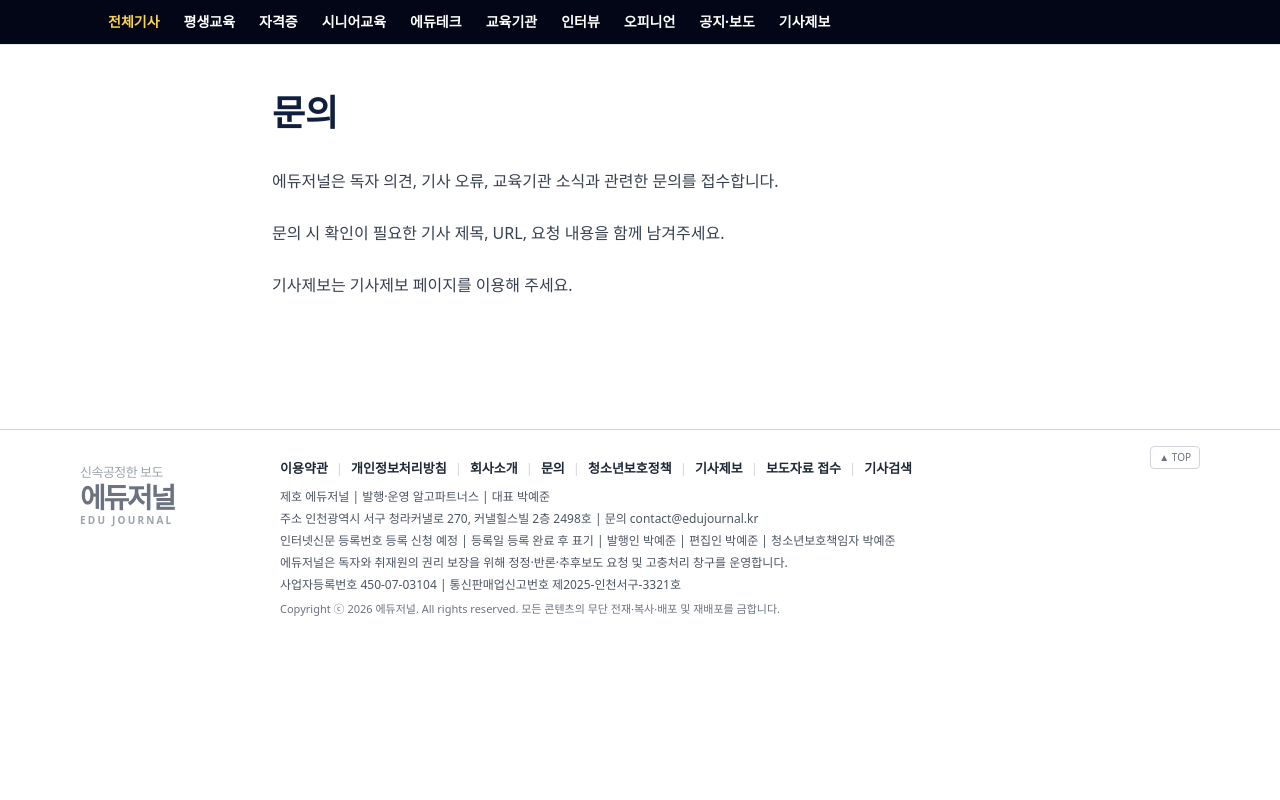
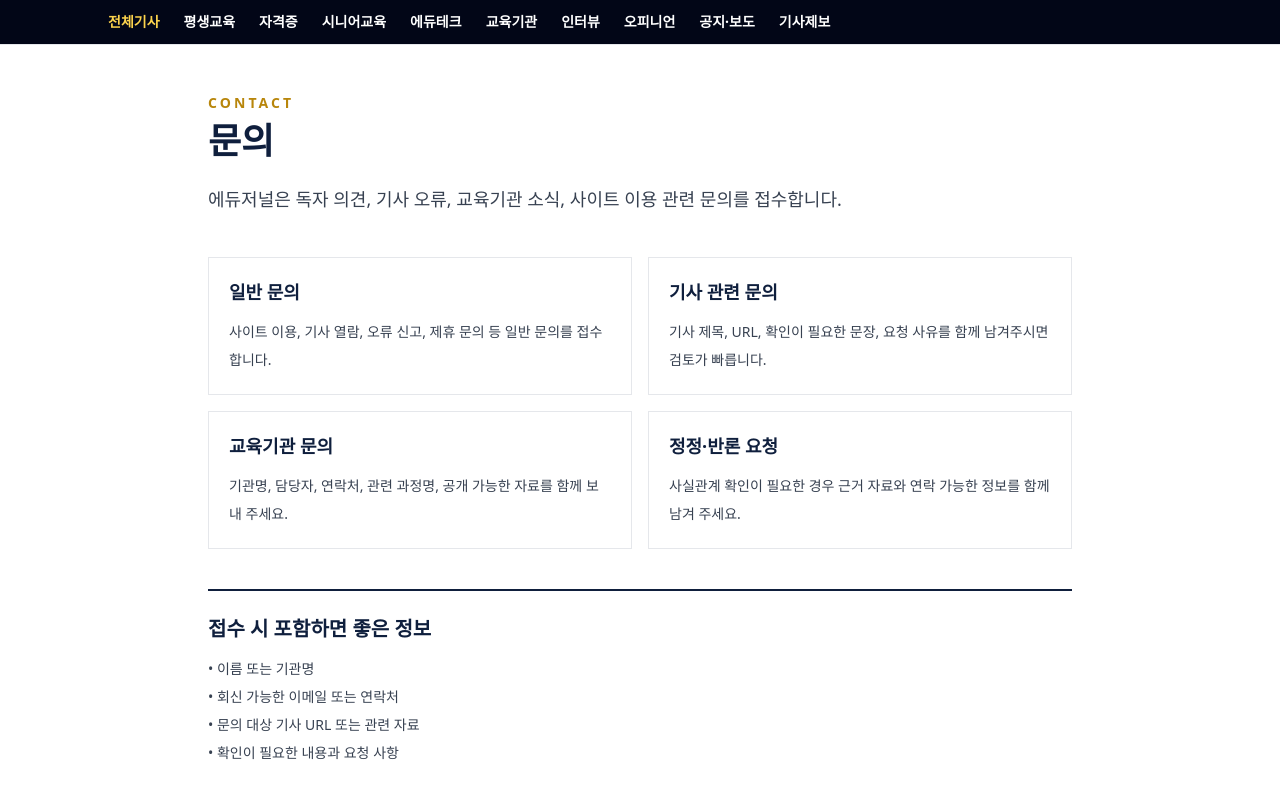
Before and after one commit to apark12321-ux/vision-media-mediaoffice, a Next.js app: page /contact in a window 1280 px wide. Shown: the top 800 px of the page. Built offline with nearby package versions, Linux system fonts and the light colour scheme.

Commit message:
Strengthen contact page

```diff
--- a/app/contact/page.tsx
+++ b/app/contact/page.tsx
@@ -1,14 +1,35 @@
 export const metadata = { title: '문의' };
+
+const contacts = [
+  ['일반 문의', '사이트 이용, 기사 열람, 오류 신고, 제휴 문의 등 일반 문의를 접수합니다.'],
+  ['기사 관련 문의', '기사 제목, URL, 확인이 필요한 문장, 요청 사유를 함께 남겨주시면 검토가 빠릅니다.'],
+  ['교육기관 문의', '기관명, 담당자, 연락처, 관련 과정명, 공개 가능한 자료를 함께 보내 주세요.'],
+  ['정정·반론 요청', '사실관계 확인이 필요한 경우 근거 자료와 연락 가능한 정보를 함께 남겨 주세요.']
+] as const;
 
 export default function ContactPage() {
   return (
-    <main className="mx-auto max-w-3xl px-4 py-12">
-      <h1 className="text-4xl font-black text-brand-navy">문의</h1>
-      <div className="mt-8 space-y-5 leading-8 text-gray-700">
-        <p>에듀저널은 독자 의견, 기사 오류, 교육기관 소식과 관련한 문의를 접수합니다.</p>
-        <p>문의 시 확인이 필요한 기사 제목, URL, 요청 내용을 함께 남겨주세요.</p>
-        <p>기사제보는 기사제보 페이지를 이용해 주세요.</p>
-      </div>
+    <main className="mx-auto max-w-4xl px-4 py-12">
+      <p className="text-sm font-black tracking-[0.22em] text-brand-gold">CONTACT</p>
+      <h1 className="mt-2 text-4xl font-black text-brand-navy">문의</h1>
+      <p className="mt-5 text-lg leading-9 text-gray-700">에듀저널은 독자 의견, 기사 오류, 교육기관 소식, 사이트 이용 관련 문의를 접수합니다.</p>
+      <section className="mt-10 grid gap-4 sm:grid-cols-2">
+        {contacts.map(([title, body]) => (
+          <div key={title} className="border bg-white p-5">
+            <h2 className="text-lg font-black text-brand-navy">{title}</h2>
+            <p className="mt-3 text-sm leading-7 text-gray-700">{body}</p>
+          </div>
+        ))}
+      </section>
+      <section className="mt-10 border-t-2 border-brand-navy pt-6 leading-8 text-gray-700">
+        <h2 className="text-xl font-black text-brand-navy">접수 시 포함하면 좋은 정보</h2>
+        <ul className="mt-4 space-y-2 text-sm">
+          <li>• 이름 또는 기관명</li>
+          <li>• 회신 가능한 이메일 또는 연락처</li>
+          <li>• 문의 대상 기사 URL 또는 관련 자료</li>
+          <li>• 확인이 필요한 내용과 요청 사항</li>
+        </ul>
+      </section>
     </main>
   );
 }
```
